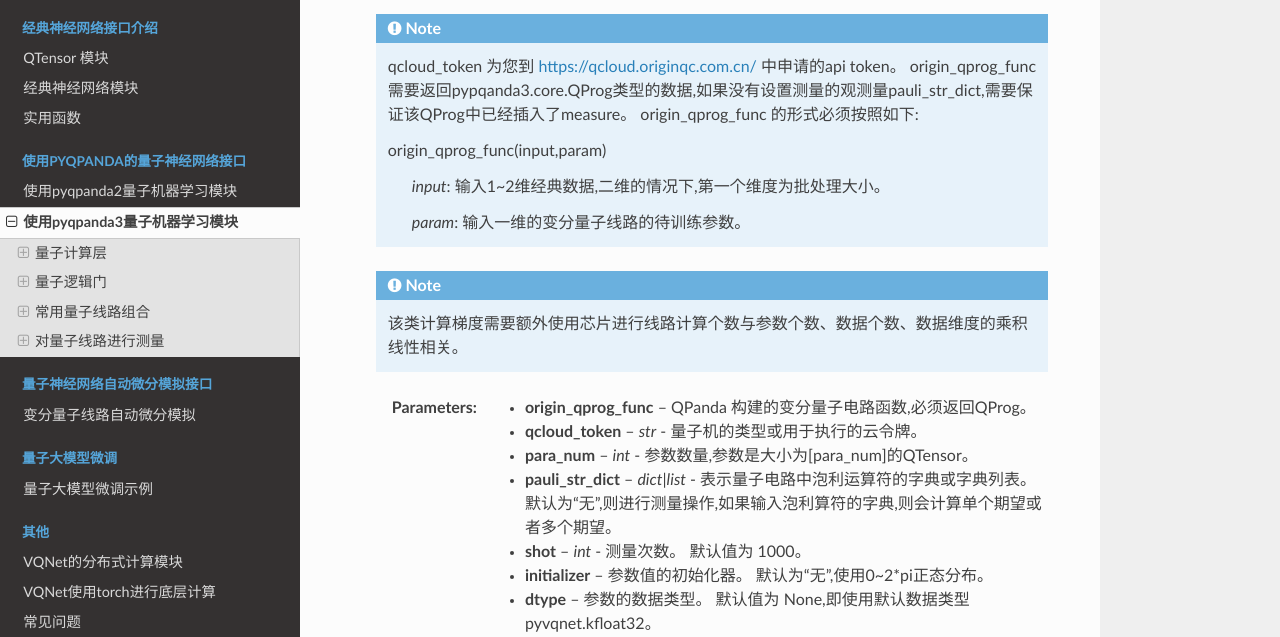
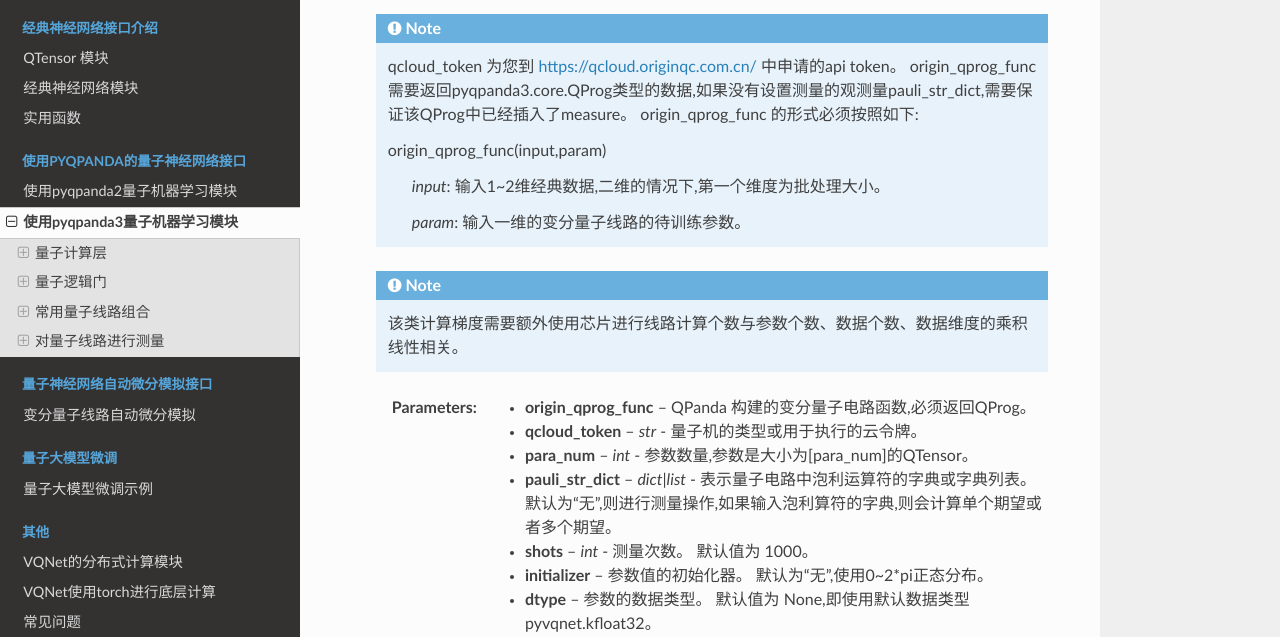
Before and after one commit to OriginQ/VQNET2.0-tutorial, a Sphinx documentation site: the page built from source/rst/qnn_pq3.rst, in a window 1280 px wide and 900 px high, scrolled down 4323 px. Shown: the part 201-838 px from the top of the window. Built offline with Sphinx 7.4.7 and the Read the Docs theme 3.1.0, drawn with Linux system fonts in a browser that asks for light colours; some of the changed text lies outside the part shown.

Commit message:
[fix] fix typos in qnn_pq3.rst
- Fix missing 'a' in pyQPanda (pyQPand -> pyQPanda)
- Fix extra 'p' in pyqpanda3 (pypqanda3 -> pyqpanda3)
- Fix parameter name mismatch: 'shot' -> 'shots' to match function definition
- Fix wrong Chinese comma to English comma

```diff
--- a/source/rst/qnn_pq3.rst
+++ b/source/rst/qnn_pq3.rst
@@ -217,7 +217,7 @@ QuantumBatchAsyncQcloudLayer
     .. note::
 
         qcloud_token 为您到 https://qcloud.originqc.com.cn/ 中申请的api token。
-        origin_qprog_func 需要返回pypqanda3.core.QProg类型的数据,如果没有设置测量的观测量pauli_str_dict,需要保证该QProg中已经插入了measure。
+        origin_qprog_func 需要返回pyqpanda3.core.QProg类型的数据,如果没有设置测量的观测量pauli_str_dict,需要保证该QProg中已经插入了measure。
         origin_qprog_func 的形式必须按照如下:
 
         origin_qprog_func(input,param)
@@ -235,7 +235,7 @@ QuantumBatchAsyncQcloudLayer
     :param qcloud_token: `str` - 量子机的类型或用于执行的云令牌。
     :param para_num: `int` - 参数数量,参数是大小为[para_num]的QTensor。
     :param pauli_str_dict: `dict|list` - 表示量子电路中泡利运算符的字典或字典列表。 默认为“无”,则进行测量操作,如果输入泡利算符的字典,则会计算单个期望或者多个期望。
-    :param shot: `int` - 测量次数。 默认值为 1000。
+    :param shots: `int` - 测量次数。 默认值为 1000。
     :param initializer: 参数值的初始化器。 默认为“无”,使用0~2*pi正态分布。
     :param dtype: 参数的数据类型。 默认值为 None,即使用默认数据类型pyvqnet.kfloat32。
     :param name: 模块的名称。 默认为空字符串。
@@ -325,7 +325,7 @@ QuantumBatchAsyncQcloudLayer
 QuantumLayerAdjoint
 ============================
 
-.. py:class:: pyvqnet.qnn.pq3.quantumlayer.QuantumLayerAdjoint(pq3_vqc_circuit,param_num,pauli_dicts,dtype = None，name="")
+.. py:class:: pyvqnet.qnn.pq3.quantumlayer.QuantumLayerAdjoint(pq3_vqc_circuit,param_num,pauli_dicts,dtype = None,name="")
 
     本类使用 pyqpanda3 的 VQCircuit 接口 https://qcloud.originqc.com.cn/document/qpanda-3/d8/d94/tutorial_variational_quantum_circuit.html，通过伴随法计算量子电路中参数相对于哈密顿量的梯度。
 
```
Also changed, not shown: other parts of source/rst/qnn_pq3.rst (+4 -4 lines).
